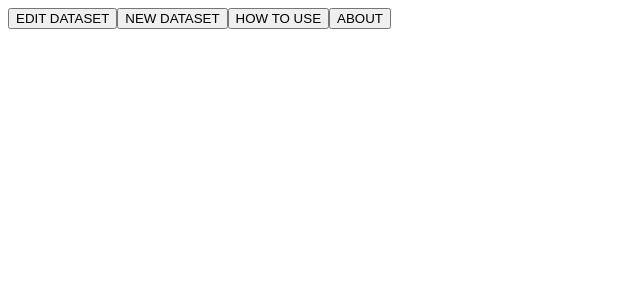
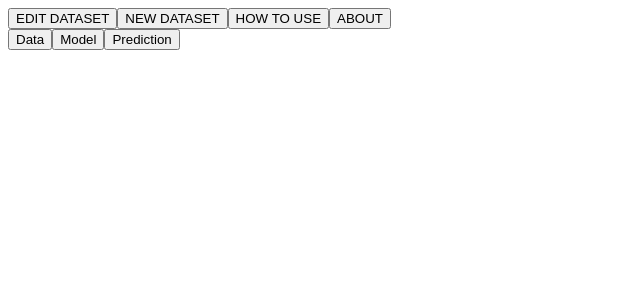
Before and after one commit to AnthropocentricAI/fat-inspector, a React app: page / in a window 1280 px wide. Shown: the top 300 px of the page, without its empty margins (0-640 px from the left). Built offline with nearby package versions, Linux system fonts and the light colour scheme; the HTML template or start-up script is replaced by a standard one.

Commit message:
sidebar is waiting for scss

```diff
--- a/app/static/sass/app.scss
+++ b/app/static/sass/app.scss
@@ -1 +1,2 @@
 @import "./topbar.scss";
+@import "./sidebar.scss";
--- /dev/null
+++ b/app/static/sass/sidebar.scss
@@ -0,0 +1,35 @@
+.left{
+    // grid-area: 2 / 1 / 3 / 2;
+    border-right: 1px solid lightgray;
+    background-color: lightgray;
+    position: absolute;
+    width: 200px;
+    height: 100%-60px;
+    // top: 60px;
+    left: 0;
+}
+
+.wrap{
+    display: grid;
+    height: 100%;
+    justify-items: center;
+    align-items: center;
+    top: 60px;
+}
+
+.sidebarbutton{
+    z-index: 1;
+    height: 12em;
+    width: 12em;
+    border-radius: 9em;
+    line-height: 9em;
+    text-align: center;
+    font-weight: bold;
+    background-color: #965050;
+    transition: background 0.5s, width 0.5s, height 0.5s, line-height 0.25s;
+    border: solid 1px grey;
+}
+
+&:hover {
+    background-color: #b56e6e;
+}
--- a/src/index.jsx
+++ b/src/index.jsx
@@ -1,10 +1,12 @@
 import React from "react";
 import ReactDOM from "react-dom";
 import Topbar from "./topbar/Topbar.jsx";
+import Sidebar from "./sidebar/Sidebar.jsx";
 
 const App = () => (
   <div>
     <Topbar />
+    <Sidebar />
   </div>
 );
 
--- /dev/null
+++ b/src/sidebar/Sidebar.jsx
@@ -0,0 +1,30 @@
+import React, {PureComponent} from "react";
+import SideBarButton from "./sidebarbutton.jsx";
+
+const buttonnames = [
+    {
+      name: "Data"
+    },
+    {
+      name: "Model"
+    },
+    {
+      name: "Prediction"
+    }
+  ];
+
+  class Sidebar extends PureComponent {
+    render() {
+      return (
+        <div className="left">
+          <div className="wrap">
+            {buttonnames.map(button => (
+              <SideBarButton name={button.name} />
+            ))}
+          </div>
+        </div>
+      );
+    }
+  }
+
+  export default Sidebar;
--- /dev/null
+++ b/src/sidebar/sidebarbutton.jsx
@@ -0,0 +1,7 @@
+import React, { PureComponent } from "react";
+
+export default class SideBarButton extends PureComponent {
+  render() {
+    return <button className="sidebarbutton">{this.props.name}</button>;
+  }
+}
```
Also changed, not shown: app/static/js/bundle.js, 1 other file (tests, documents, lock files or other folders).
